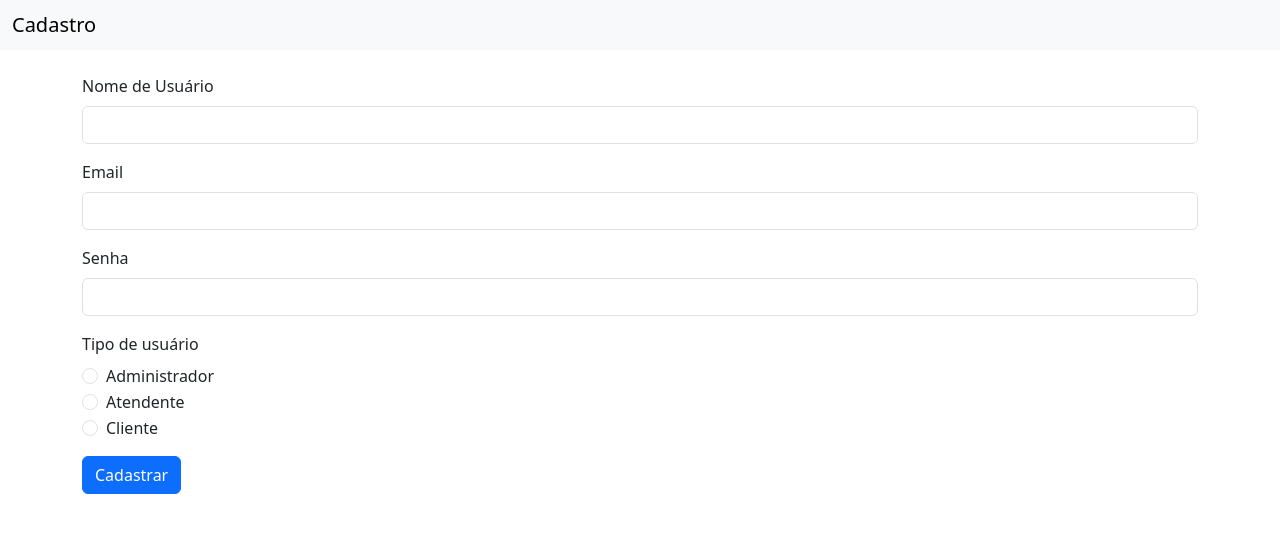
After one commit to DautoSaldanha/Sistema-de-Chamados, a Django app: page /cadastro/ in a window 1280 px wide. The commit adds this page. Shown: the top 533 px of the page. Run offline with Django 5.2, Linux system fonts and the light colour scheme.

Commit message:
Atualizando

```diff
--- /dev/null
+++ b/projeto_chamados/aplicacao_chamados/templates/login_cadastro/cadastro.html
@@ -0,0 +1,63 @@
+{% load static %}
+<!DOCTYPE html>
+<html lang="pt-br">
+<head>
+    <meta charset="UTF-8">
+    <meta name="viewport" content="width=device-width, initial-scale=1.0">
+    <title>Cadastro</title>
+    <link href="https://cdn.jsdelivr.net/npm/bootstrap@5.3.8/dist/css/bootstrap.min.css" rel="stylesheet" integrity="sha384-sRIl4kxILFvY47J16cr9ZwB07vP4J8+LH7qKQnuqkuIAvNWLzeN8tE5YBujZqJLB" crossorigin="anonymous">
+    <link rel="stylesheet" href="{% static 'css/abrir_chamado.css' %}">
+</head>
+<body>
+<nav class="navbar bg-body-tertiary">
+  <div class="container-fluid">
+    <span class="navbar-brand mb-0 h1">Cadastro</span>
+  </div>
+</nav>
+
+<form method="post" class="container mt-4">
+    {% csrf_token %}
+    <div class="mb-3">
+        <label for="username" class="form-label">Nome de Usuário</label>
+        <input type="text" class="form-control" id="username" name="username" required>
+    </div>
+    <div class="mb-3">
+        <label for="email" class="form-label">Email</label>
+        <input type="email" class="form-control" id="email" name="email" required>
+    </div>
+    <div class="mb-3">
+        <label for="senha" class="form-label">Senha</label>
+        <input type="password" class="form-control" id="senha" name="senha" required>
+    </div>
+<div class="mb-3">
+    <label class="form-label">Tipo de usuário</label>
+
+    <div class="form-check">
+        <input class="form-check-input" type="radio" name="role" id="administrador" value="administrador" required>
+        <label class="form-check-label" for="administrador">
+            Administrador
+        </label>
+    </div>
+
+    <div class="form-check">
+        <input class="form-check-input" type="radio" name="role" id="atendente" value="atendente">
+        <label class="form-check-label" for="atendente">
+            Atendente
+        </label>
+    </div>
+
+    <div class="form-check">
+        <input class="form-check-input" type="radio" name="role" id="cliente" value="cliente">
+        <label class="form-check-label" for="cliente">
+            Cliente
+        </label>
+    </div>
+</div>
+
+    {% if erro %}
+        <div class="alert alert-danger">{{ erro }}</div>
+    {% endif %}
+    <button type="submit" class="btn btn-primary">Cadastrar</button>
+</form>
+</body>
+</html>
--- a/projeto_chamados/aplicacao_chamados/views.py
+++ b/projeto_chamados/aplicacao_chamados/views.py
@@ -1,13 +1,57 @@
 from django.shortcuts import render
-from rolepermissions.decorators import has_permission_decorator, has_permissions_decorator
+from rolepermissions.decorators import has_permission_decorator, has_role_decorator
+from django.contrib.auth.models import User
+from django.contrib.auth import authenticate
+from django.shortcuts import render, redirect
+from rolepermissions.roles import assign_role
+from django.contrib.auth import authenticate, login as auth_login
+
+def login(request):
+    if request.method == 'GET':
+     return render(request, 'login_cadastro/login.html')
+    else:
+        username = request.POST.get('username')
+        email = request.POST.get('email')
+        senha = request.POST.get('senha')
+        print(username, email, senha)
+        user = User.objects.filter(username=username, email=email).first()
+        if user:
+            auth_login(request, user)
+            user = authenticate(username=username, password=senha)
+            return redirect('abrir_chamado')
+        else:
+            erro = 'Usuário não encontrado'
+            return render(request, 'login_cadastro/login.html', {'erro': erro})
+
+@has_role_decorator('administrator')
+def cadastro(request):
+    if request.method == 'GET':
+     return render(request, 'login_cadastro/cadastro.html')
+    else:
+        username = request.POST.get('username')
+        email = request.POST.get('email')
+        role = request.POST.get('role')
+        senha = request.POST.get('senha')
+        print(username, email, role, senha)
+        user = User.objects.filter(username=username, email=email).first()
+        if user:
+           erro = 'Usuário já cadastrado'
+           return render(request, 'login_cadastro/cadastro.html', {'erro': erro})
+        else:
+            user = User.objects.create_user(username=username, email=email, password=senha)
+            assign_role(user, role)
+            return redirect('login')
 
 
 def abrir_chamado(request):
     if request.method == 'GET':
      return render(request, 'abrir_chamado.html')
     else:
-       pass
+       nome = request.POST.get('nome')
+       email = request.POST.get('email')
+       relatar_problema = request.POST.get('relatar_problema')
 
 
+@has_permission_decorator('visualizar_todos_chamados')
 def visualizar_todos_chamados(request):
-    return render(request, 'visualizar_todos_chamados.html')
+    return render(request, 'atendente/visualizar_todos_chamados.html')
--- a/projeto_chamados/projeto_chamados/roles.py
+++ b/projeto_chamados/projeto_chamados/roles.py
@@ -1,6 +1,6 @@
 from rolepermissions.roles import AbstractUserRole
 
-class Administrator(AbstractUserRole):
+class Administrador(AbstractUserRole):
     available_permissions = {
         'criar_usuario': True,
         'modificar_usuario': True,
--- a/projeto_chamados/projeto_chamados/urls.py
+++ b/projeto_chamados/projeto_chamados/urls.py
@@ -6,6 +6,8 @@ from django.conf import settings
 
 urlpatterns = [
     path('admin/', admin.site.urls),
+    path('login/', views.login, name='login'),
+    path('cadastro/', views.cadastro, name='cadastro'),
     path('', views.abrir_chamado, name='abrir_chamado'),
     path('visualizar_todos_chamados/', views.visualizar_todos_chamados, name='visualizar_todos_chamados'),
 ]
--- /dev/null
+++ b/projeto_chamados/static/css/login_cadastro/login.css
@@ -0,0 +1,4 @@
+body{
+    margin: 0;
+    padding: 0;
+}
```
Also changed, not shown: projeto_chamados/aplicacao_chamados/templates/abrir_chamado.html (+19 -4 lines), projeto_chamados/aplicacao_chamados/templates/login_cadastro/login.html (added, +34 -0 lines), projeto_chamados/static/css/abrir_chamado.css (renamed from projeto_chamados/static/css/pagina_inicial.css), projeto_chamados/static/css/estilos.css (deleted).
